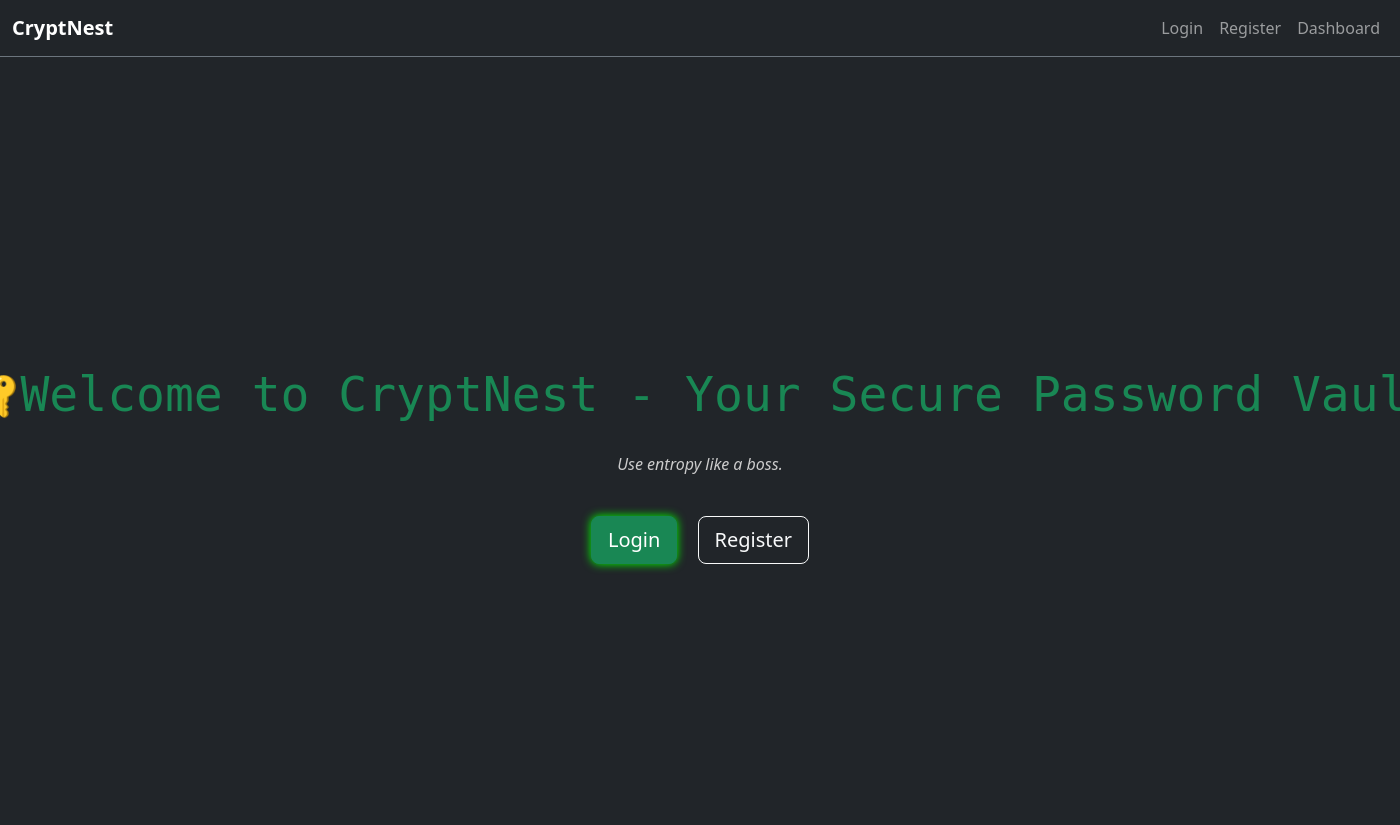
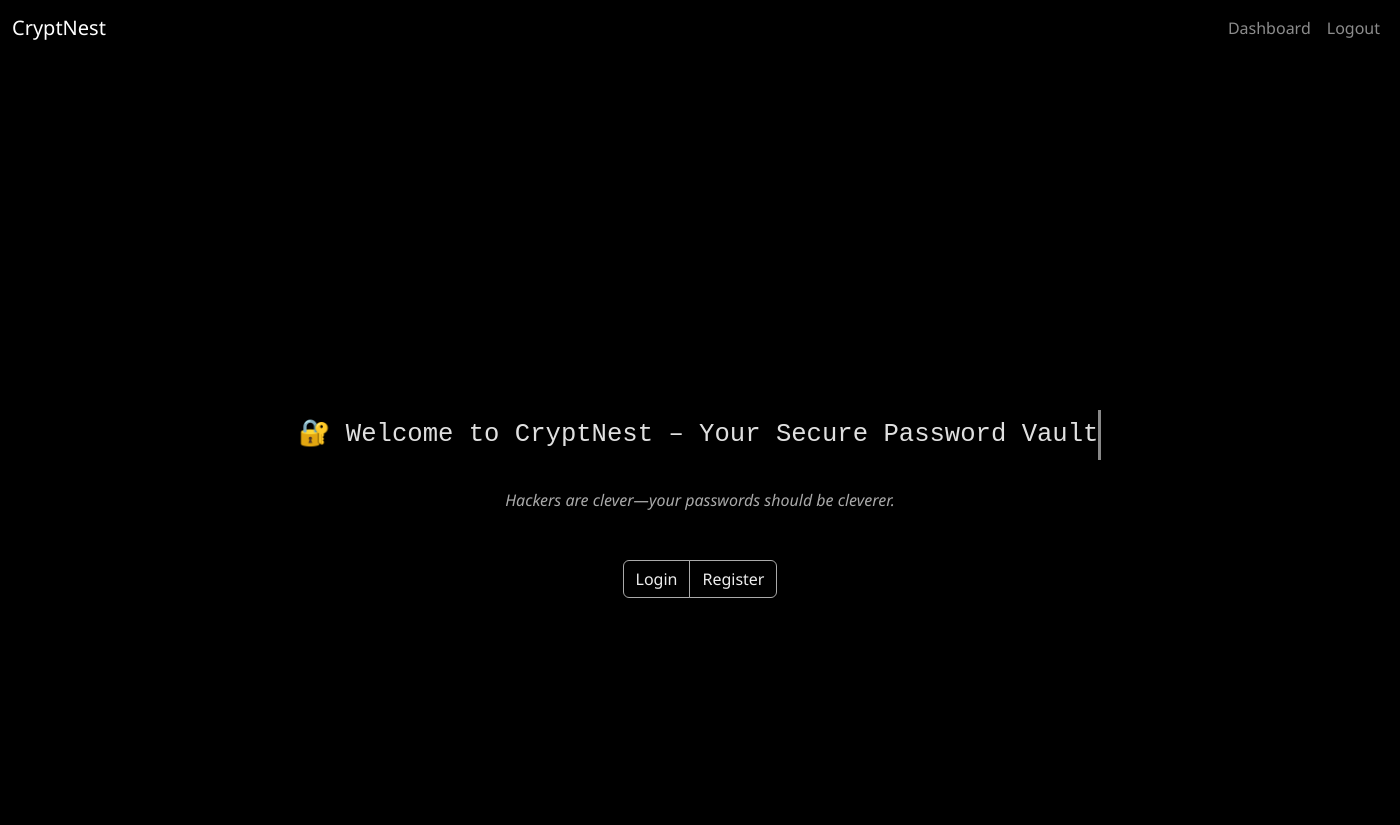
Before and after one commit to madstercoder7/CryptNest, a Flask app: page / in a window 1400 px wide; the page is wider, and only the part inside the window is pictured. After the commit the page ends 598 px from the top of that part, so only its background shows below. Run offline with Flask 3, Linux system fonts and the light colour scheme; the visitor is signed in with stand-in values (Sample User, id 1); parts of the project's set-up code (start-up, migrations or seed data) failed here and were passed over.

Commit message:
Landing page UI improved

```diff
--- a/app.py
+++ b/app.py
@@ -75,16 +75,13 @@
 @app.route('/register', methods=['GET', 'POST'])
 def register():
     form = RegisterForm()
-
     temp_path = os.path.join("face_data", "temp_face.npy")
 
-    # Only delete temp_face.npy if user is visiting for first time or not captured yet
     if request.method == 'GET' and not session.get('face_captured'):
         session.pop('face_captured', None)
         if os.path.exists(temp_path):
             os.remove(temp_path)
 
-    # Handle face capture (initial or recapture)
     if request.method == 'POST' and 'capture_face' in request.form:
         success = capture_face_temp()
         if success and os.path.exists(temp_path):
@@ -95,7 +92,6 @@
             flash("❌ Face capture failed. Try again.", "danger")
         return redirect(url_for('register'))
 
-    # Handle registration form submission
     if request.method == 'POST' and 'submit' in request.form:
         if form.validate_on_submit():
             existing_user = User.query.filter_by(username=form.username.data).first()
@@ -108,13 +104,11 @@
             db.session.add(user)
             db.session.commit()
 
-            # Move face file if captured
             if session.get('face_captured'):
                 try:
                     move_temp_face_to_user(user.id)
                     session.pop('face_captured', None)
-                except Exception as e:
-                    print(f"⚠️ Error saving face: {e}")
+                except Exception:
                     flash("⚠️ Registered, but face could not be saved.", "warning")
 
             flash("✅ Registration successful. Please login.", "success")
@@ -123,7 +117,6 @@
             flash("❌ Form validation failed. Please check your input.", "danger")
 
     return render_template("register.html", form=form)
-
 
 @app.route('/login', methods=['GET', 'POST'])
 def login():
--- a/templates/landing.html
+++ b/templates/landing.html
@@ -1,66 +1,123 @@
 {% extends "layout.html" %}
 {% block content %}
 <style>
+    html, body {
+        margin: 0;
+        padding: 0;
+        height: 100%;
+        background-color: #000 !important;
+        overflow: hidden;
+        font-family: 'Segoe UI', Tahoma, Geneva, Verdana, sans-serif;
+        color: #e0e0e0;
+    }
+
+    .intro-screen {
+        position: fixed;
+        top: 0;
+        left: 0;
+        width: 100%;
+        height: 100%;
+        background: black;
+        display: flex;
+        align-items: center;
+        justify-content: center;
+        z-index: 10;
+        transition: opacity 1s ease;
+    }
+
+    .intro-logo {
+        width: 280px;
+        max-width: 80%;
+        transition: transform 1s ease, opacity 1s ease;
+    }
+
+    .intro-screen.fade-out {
+        opacity: 0;
+        pointer-events: none;
+    }
+
     .hero {
-        min-height: 90vh;
+        opacity: 0;
+        transition: opacity 1s ease;
+        min-height: 100vh;
         display: flex;
         align-items: center;
         justify-content: center;
         flex-direction: column;
         text-align: center;
+        padding: 2rem;
+    }
+
+    .hero-visible {
+        opacity: 1;
     }
 
     #typing-text {
-        font-family: monospace;
+        font-family: 'Courier New', monospace;
+        font-size: 1.6rem;
         white-space: nowrap;
         overflow: hidden;
-        border-right: 3px solid #00ff99;
-        animation: blink 0.7s infinite;
+        border-right: 3px solid #888;
+        animation: blink 0.8s step-start infinite;
+        color: #e0e0e0;
+        background-color: transparent;
+        padding: 10px 0;
     }
 
     @keyframes blink {
         0%, 100% { border-color: transparent; }
-        50% { border-color: #00ff99; }
+        50% { border-color: #888; }
     }
 
     .quote {
         font-style: italic;
-        color: #ccc;
+        color: #aaaaaa;
         margin-top: 20px;
+        font-size: 1rem;
     }
 
-    .btn-glow {
-        box-shadow: 0 0 10px #0f0;
-        transition: 0.3s;
+    .btn-group {
+        margin-top: 2rem;
     }
 
-    .btn-glow:hover {
-        box-shadow: 0 0 20px #0f0;
-        transform: scale(1.05);
+    .btn-dark-outline {
+        border: 1px solid #aaa;
+        color: #eee;
+        background-color: transparent;
+    }
+
+    .btn-dark-outline:hover {
+        background-color: #222222;
+    }
+
+    .btn-solid {
+        background-color: #007bff;
+        border: none;
+        color: #fff;
+    }
+
+    .btn-solid:hover {
+        background-color: #0056b3;
     }
 </style>
 
-<div class="hero">
-    <h1 class="display-5 text-success" id="typing-text"></h1>
+<!-- Splash Intro -->
+<div class="intro-screen" id="intro">
+    <img src="{{ url_for('static', filename='landing_logo.png') }}" class="intro-logo" alt="CryptNest Logo">
+</div>
+
+<!-- Main Hero Content -->
+<div class="hero" id="main-content">
+    <h1 id="typing-text"></h1>
     <p class="quote" id="quote"></p>
-    <div class="mt-4">
-        <a href="{{ url_for('login') }}" class="btn btn-success btn-lg btn-glow me-3">Login</a>
-        <a href="{{ url_for('register') }}" class="btn btn-outline-light btn-lg">Register</a>
+    <div class="btn-group">
+        <a href="{{ url_for('login') }}" class="btn btn-modern btn-dark-outline">Login</a>
+        <a href="{{ url_for('register') }}" class="btn btn-modern btn-dark-outline">Register</a>
     </div>
 </div>
 
 <script>
-    const text = "🔐Welcome to CryptNest - Your Secure Password Vault";
-    let i = 0;
-    function typeWriter() {
-        if (i < text.length) {
-            document.getElementById("typing-text").innerHTML += text.charAt(i);
-            i++;
-            setTimeout(typeWriter, 50);
-        }
-    }
-    window.onload = typeWriter;
-
+    const text = "🔐 Welcome to CryptNest – Your Secure Password Vault";
     const quotes = [
         "Passwords are like underwear: change them often.",
         "Strong passwords make strong vaults.",
@@ -165,8 +222,31 @@
         "One strong password = infinite peace.",
         "Good vaults make good neighbors.",
         "CryptNest: Built for paranoia, loved for peace."
-];
+    ];
 
-    document.getElementById("quote").innerText = quotes[Math.floor(Math.random() * quotes.length)];
+    let i = 0;
+
+    function typeWriter() {
+        if (i < text.length) {
+            document.getElementById("typing-text").innerHTML += text.charAt(i);
+            i++;
+            setTimeout(typeWriter, 40);
+        }
+    }
+
+    window.onload = () => {
+        const intro = document.getElementById("intro");
+        const hero = document.getElementById("main-content");
+
+        setTimeout(() => {
+            intro.classList.add("fade-out");
+            hero.classList.add("hero-visible");
+
+            setTimeout(() => {
+                typeWriter();
+                document.getElementById("quote").innerText = quotes[Math.floor(Math.random() * quotes.length)];
+            }, 800);
+        }, 2000); // Duration of splash screen
+    };
 </script>
 {% endblock %}
--- a/templates/layout.html
+++ b/templates/layout.html
@@ -5,25 +5,35 @@
     <title>CryptNest</title>
     <meta name="viewport" content="width=device-width, initial-scale=1.0">
     <link href="https://cdn.jsdelivr.net/npm/bootstrap@5.3.3/dist/css/bootstrap.min.css" rel="stylesheet">
+    <link rel="icon" type="image/png" sizes="32x32" href="{{ url_for('static', filename='icons/favicon-32x32.png') }}">
+    <link rel="apple-touch-icon" sizes="180x180" href="{{ url_for('static', filename='icons/apple-touch-icon.png') }}">
+    <link rel="manifest" href="{{ url_for('static', filename='icons/site.webmanifest') }}">
 </head>
-<body class="bg-dark text-light">
-    <nav class="navbar navbar-expand-lg navbar-dark bg-dark border-bottom border-secondary">
+<body class="text-light">
+    <nav class="navbar navbar-expand-lg navbar-dark">
         <div class="container-fluid">
-            <a href="#" class="navbar-brand fw-bold">CryptNest</a>
-            <button class="navbar-toggler" type="button" data-bs-toggle="collapse" data-bs-target="#navbarNav=">
+            <a href="#" class="navbar-brand">CryptNest</a>
+            <button class="navbar-toggler" type="button" data-bs-toggle="collapse" data-bs-target="#navbarNav">
                 <span class="navbar-toggle-icon"></span>
             </button>
+
             <div class="collapse navbar-collapse" id="navbarNav">
                 <ul class="navbar-nav ms-auto">
+                    {% if current_user.is_authenticated %}
+                        <li class="nav-item">
+                            <a href="{{ url_for('dashboard') }}" class="nav-link">Dashboard</a>
+                        </li>
+                        <li class="nav-item">
+                            <a href="{{ url_for('logout') }}" class="nav-link">Logout</a>
+                        </li>
+                    {% else %}
                         <li class="nav-item">
                             <a href="{{ url_for('login') }}" class="nav-link">Login</a>
                         </li>
                         <li class="nav-item">
                             <a href="{{ url_for('register') }}" class="nav-link">Register</a>
                         </li>
-                    <li class="nav-item">
-                        <a href="{{ url_for('dashboard') }}" class="nav-link">Dashboard</a>
-                    </li>
+                    {% endif %}
                 </ul>
             </div>
         </div>
```
Also changed, not shown: face_unlock.py (+23 -71 lines), static/icons/apple-touch-icon.png (added), static/icons/favicon-32x32.png (added), static/icons/favicon.ico (added), static/icons/site.webmanifest (added), static/landing_logo.png (added). Lines whose indentation alone changed are shown as unchanged.
